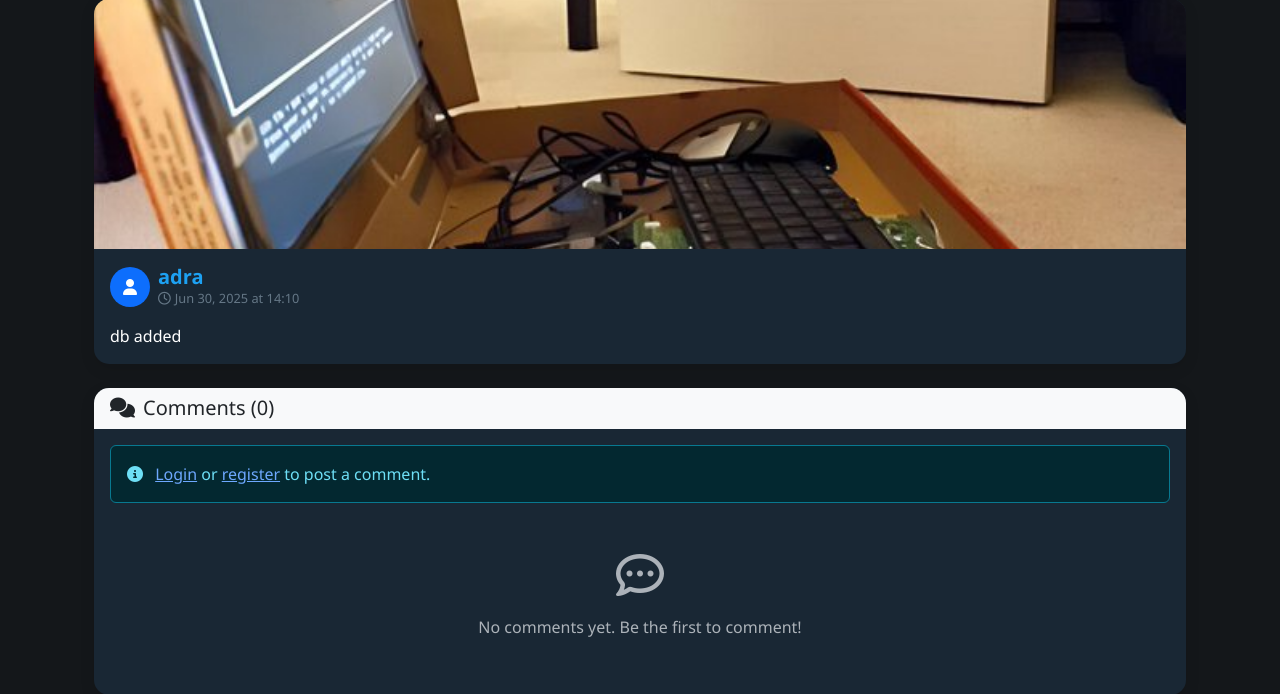
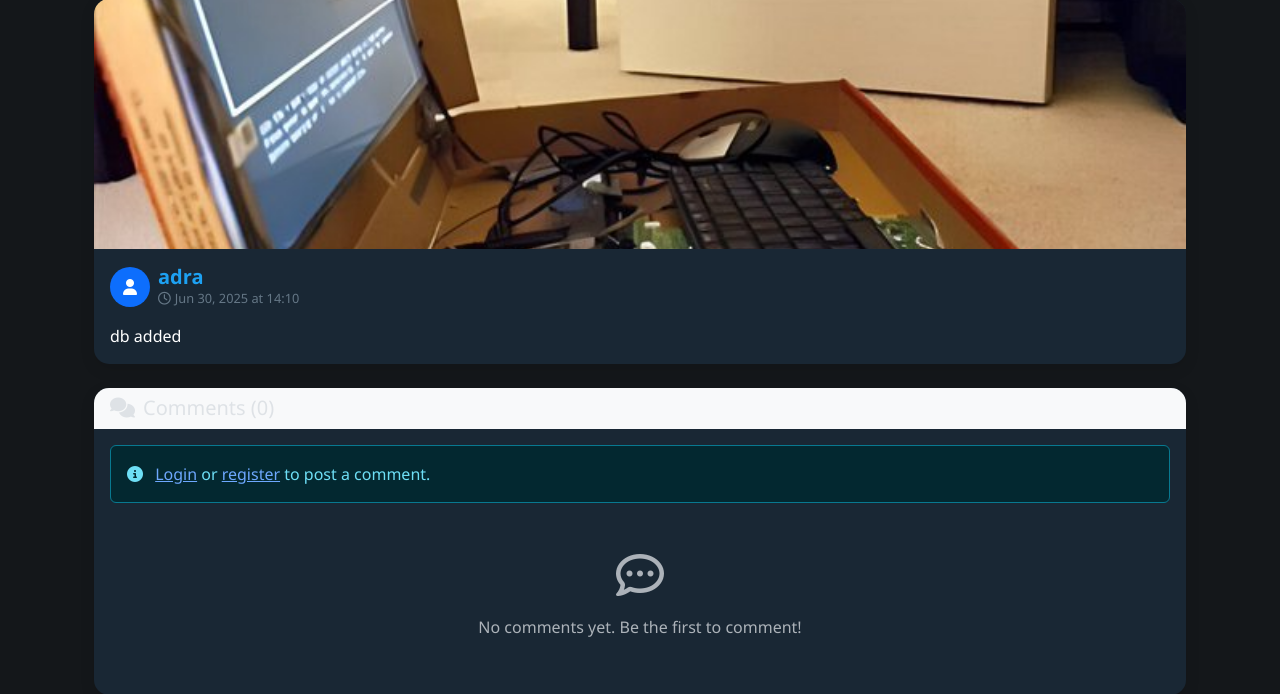
Before and after one commit to adityaxxz/Tweet-App, a Django app: page /tweet/11/ in a window 1280 px wide. Shown: the part 96-790 px from the top of the page. Run offline with Django 5.2, Linux system fonts and the light colour scheme; data comes from the database, SQL or seed files in the repository; both versions use the stored data as it was after the commit; some libraries are stand-ins or nearby versions.

Commit message:
css fix: still undone

```diff
--- a/tweetapp/tweet/templates/tweet_detail.html
+++ b/tweetapp/tweet/templates/tweet_detail.html
@@ -41,7 +41,7 @@ TweetApp - Tweet Details
 
     <!-- Comments Section -->
     <div class="card mb-4">
-        <div class="card-header bg-light text-dark">
+        <div class="card-header bg-light">
             <h5 class="mb-0">
                 <i class="fas fa-comments me-2"></i>Comments ({{ comments|length }})
             </h5>
```
Also changed, not shown: tweetapp/db.sqlite3, tweetapp/static/css/style.css (line endings or trailing spaces), tweetapp/tweet/admin.py (line endings or trailing spaces).
